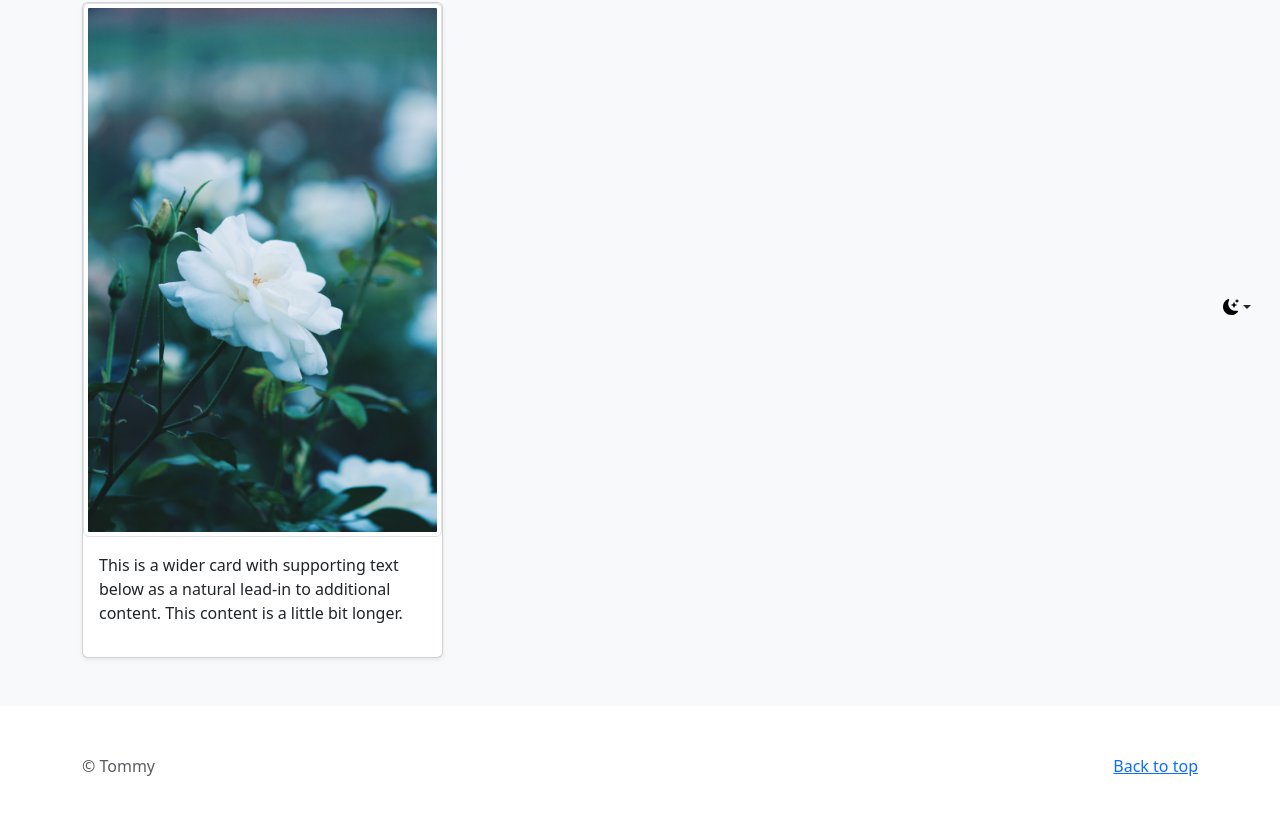
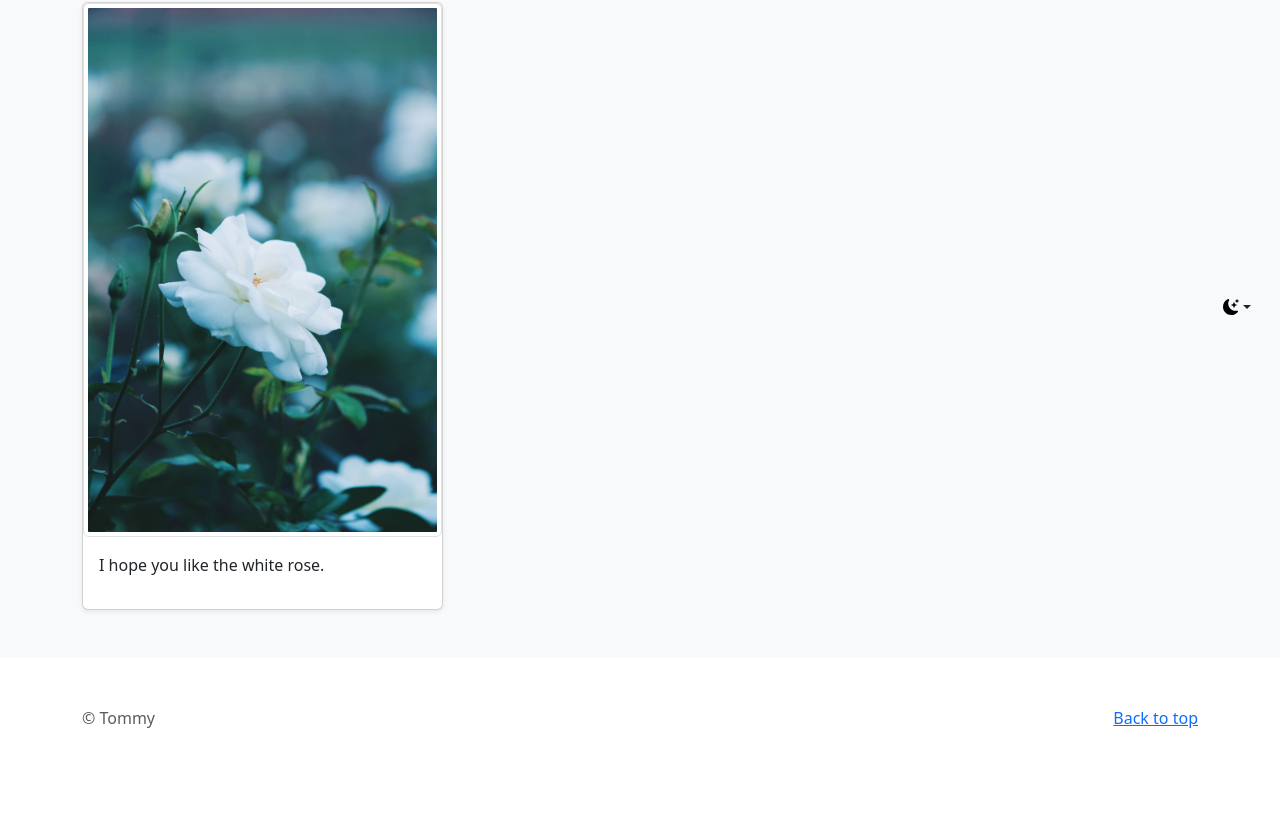
Before and after one commit to I-am-Tommmy/flower, a plain HTML site: page index.html in a window 1280 px wide. Shown: the part 456-1270 px from the top of the page. After the commit the page ends 1238 px from the top, so only its background shows below. Drawn offline with nearby package versions, Linux system fonts and the light colour scheme.

Commit message:
Update index.html

```diff
--- a/index.html
+++ b/index.html
@@ -146,8 +146,7 @@
                                 <img src="./assets/pexels-ravi-sharma-7558153.jpg" class="img-fluid img-thumbnail" alt="...">
                               </picture>
                             <div class="card-body">
-                                <p class="card-text">This is a wider card with supporting text below as a natural
-                                    lead-in to additional content. This content is a little bit longer.</p>
+                                <p class="card-text">I hope you like the white rose. </p>
                                 <div class="d-flex justify-content-between align-items-center">
 
                                 </div>
```
